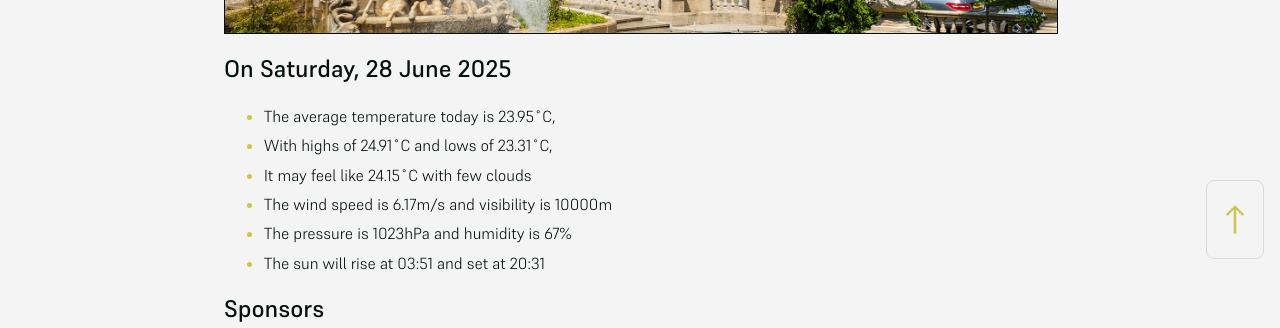
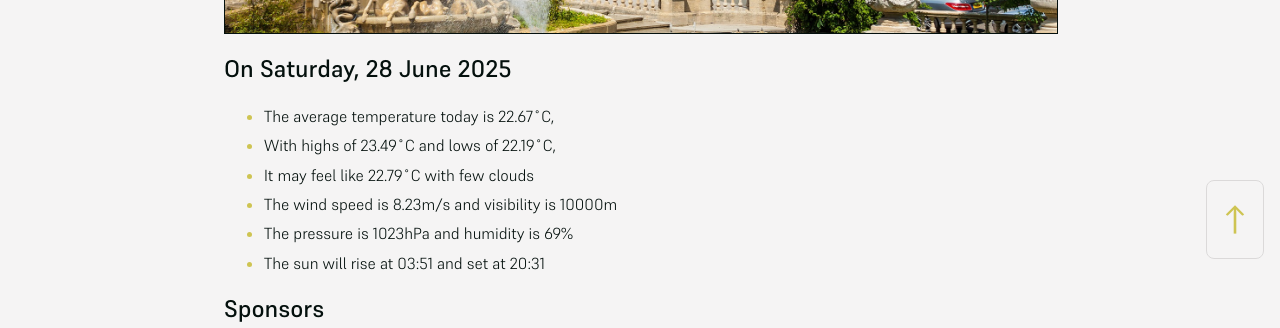
Before and after one commit to mat-0/cheltenham-open-data, a Jekyll site: the page built from index.md, in a window 1280 px wide. Shown: the part 625-953 px from the top of the page. Built offline with Jekyll 4.4.1, drawn with Linux system fonts in a browser that asks for light colours.

Commit message:
Updated 2025-06-28 18:57:58

```diff
--- a/index.md
+++ b/index.md
@@ -10,11 +10,11 @@ seo: Menu
 <!-- weather_marker starts -->
 ## On Saturday, 28 June 2025
 
-- The average temperature today is 23.95˚C,
-- With highs of 24.91˚C and lows of 23.31˚C,
-- It may feel like 24.15˚C with few clouds
-- The wind speed is 6.17m/s and visibility is 10000m
-- The pressure is 1023hPa and humidity is 67%
+- The average temperature today is 22.67˚C,
+- With highs of 23.49˚C and lows of 22.19˚C,
+- It may feel like 22.79˚C with few clouds
+- The wind speed is 8.23m/s and visibility is 10000m
+- The pressure is 1023hPa and humidity is 69%
 - The sun will rise at 03:51 and set at 20:31
 
 <!-- weather_marker ends -->
```
Also changed, not shown: _data/flood.json (+5 -48 lines), _pages/fix-my-street.md (+2 -2 lines), _pages/news.md (+5 -5 lines).
